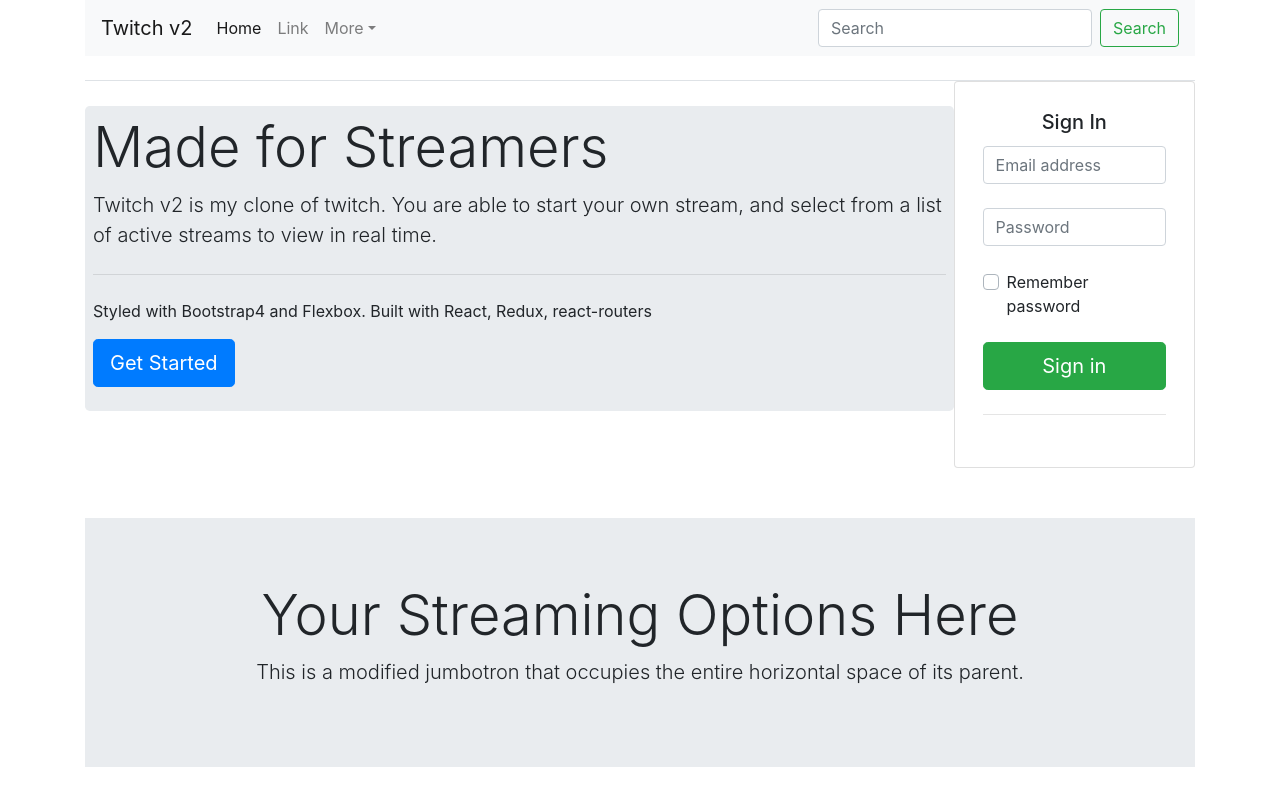
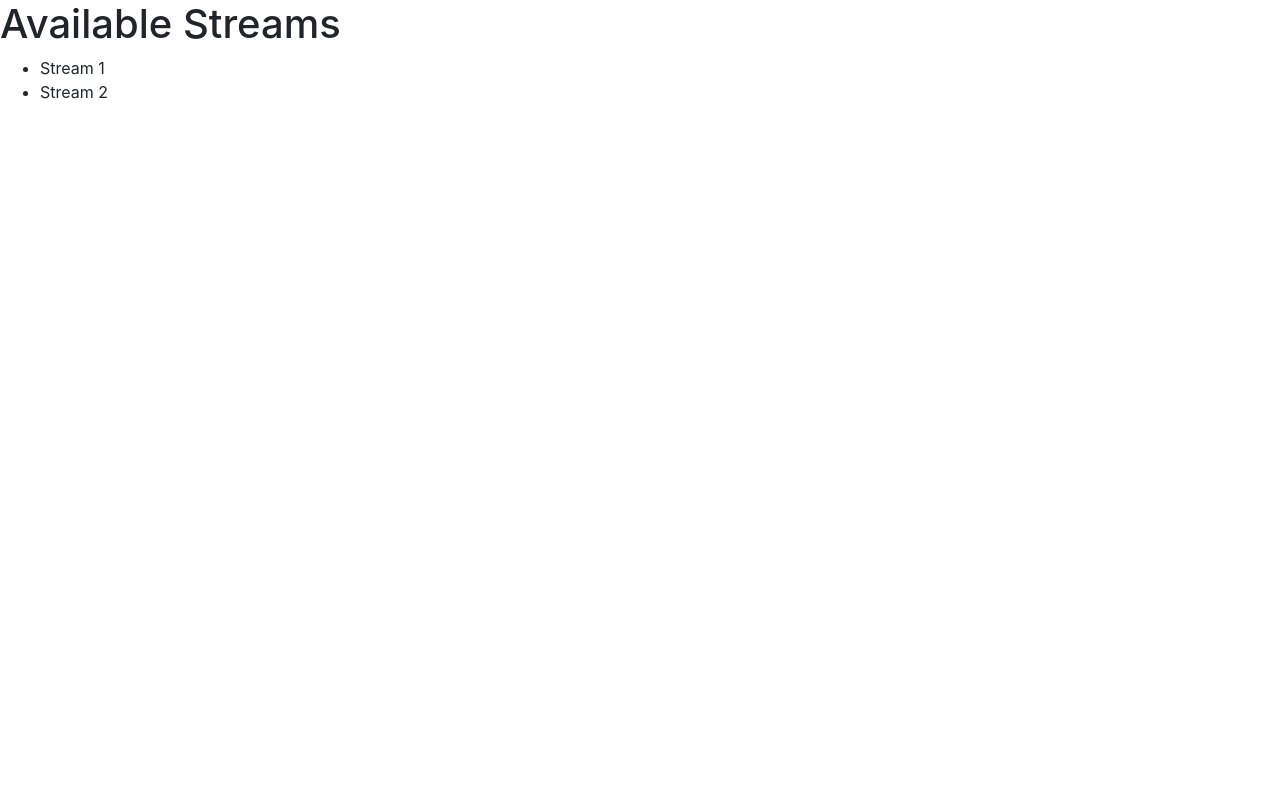
Before and after one commit to todokku/twitch.tv_clone, a React (Create React App) app in the folder client/: page / in a window 1280 px wide. Built offline with nearby package versions, Linux system fonts and the light colour scheme.

Commit message:
Stream Component Structure
Set up main stream components and wired up paths for react-router-dom.

```diff
--- a/client/src/components/App.js
+++ b/client/src/components/App.js
@@ -1,42 +1,24 @@
 import React from "react";
-import Home from "./Home";
 import { BrowserRouter as Router, Route, Link } from "react-router-dom";
+//
+import StreamIndex from "./streams/StreamIndex";
+import StreamCreate from "./streams/StreamCreate";
+import StreamShow from "./streams/StreamShow";
+import StreamEdit from "./streams/StreamEdit";
+import StreamDelete from "./streams/StreamDelete";
 
 const App = () => {
   //exact keyword allows nested components to render without issues.
   return (
     <Router>
       <div>
-        <Route path="/" exact component={Home} />
-        <Route path="/availablestreams" exact component={AvailableStreams} />
-        <Route path="/availablestreams/popular" component={PopularStreams} />
-        <Route path="/startstream" component={StartStream} />
+        <Route path="/" exact component={StreamIndex} />
+        <Route path="/streamcreate" component={StreamCreate} />
+        <Route path="/streamshow" component={StreamShow} />
+        <Route path="/streamedit" component={StreamEdit} />
+        <Route path="/streamdelete" component={StreamDelete} />
       </div>
     </Router>
   );
 };
-
-const AvailableStreams = () => {
-  return <div>These Are the Available Streams</div>;
-};
-
-const PopularStreams = () => {
-  return (
-    <div>
-      <h1>The Most Popular Streams Currently Available</h1>
-    </div>
-  );
-};
-
-const StartStream = () => {
-  return (
-    <div>
-      Start Your Stream. <br />
-      <Link to="/">
-        <button>Launch Client</button>
-      </Link>
-    </div>
-  );
-};
-
 export default App;
--- a/client/src/components/Home.css
+++ /dev/null
@@ -1,4 +0,0 @@
-.needs {
-  margin-top: 50px;
-  text-align: center;
-}
--- a/client/src/components/Home.js
+++ /dev/null
@@ -1,165 +0,0 @@
-import React from "react";
-import "./Home.css";
-//homepage + navgation page.
-//Redirect on click, to other components.
-const Home = () => {
-  return (
-    <div className="container">
-      <nav className="navbar navbar-expand-lg navbar-light bg-light">
-        <a className="navbar-brand" href="#">
-          Twitch v2
-        </a>
-        <button
-          className="navbar-toggler"
-          type="button"
-          data-toggle="collapse"
-          data-target="#navbarSupportedContent"
-          aria-controls="navbarSupportedContent"
-          aria-expanded="false"
-          aria-label="Toggle navigation"
-        >
-          <span className="navbar-toggler-icon"></span>
-        </button>
-        <div className="collapse navbar-collapse" id="navbarSupportedContent">
-          <ul className="navbar-nav mr-auto">
-            <li className="nav-item active">
-              <a className="nav-link" href="#">
-                Home <span className="sr-only">(current)</span>
-              </a>
-            </li>
-            <li className="nav-item">
-              <a className="nav-link" href="#">
-                Link
-              </a>
-            </li>
-            <li className="nav-item dropdown">
-              <a
-                className="nav-link dropdown-toggle"
-                href="#"
-                id="navbarDropdown"
-                role="button"
-                data-toggle="dropdown"
-                aria-haspopup="true"
-                aria-expanded="false"
-              >
-                More
-              </a>
-              <div className="dropdown-menu" aria-labelledby="navbarDropdown">
-                <a className="dropdown-item" href="localhost:3000/startstream">
-                  Start Stream
-                </a>
-                <a
-                  className="dropdown-item"
-                  href="localhost:3000/availablestreams"
-                >
-                  Available Streams
-                </a>
-                <div className="dropdown-divider"></div>
-                <a className="dropdown-item" href="#">
-                  Something else here
-                </a>
-              </div>
-            </li>
-          </ul>
-          <form className="form-inline my-2 my-lg-0">
-            <input
-              className="form-control mr-sm-2"
-              type="search"
-              placeholder="Search"
-              aria-label="Search"
-            />
-            <button
-              className="btn btn-outline-success my-2 my-sm-0"
-              type="submit"
-            >
-              Search
-            </button>
-          </form>
-        </div>
-      </nav>
-      <br />
-      {
-        //Login Form + intro
-      }
-      <div className="d-flex flex-column flex-md-row align-items-center border-top">
-        <div className="jumbotron p-2">
-          <h1 className="display-4">Made for Streamers</h1>
-          <p className="lead">
-            Twitch v2 is my clone of twitch. You are able to start your own
-            stream, and select from a list of active streams to view in real
-            time.
-          </p>
-          <hr className="my-4" />
-          <p>
-            Styled with Bootstrap4 and Flexbox. Built with React, Redux,
-            react-routers
-          </p>
-          <p className="lead">
-            <a className="btn btn-primary btn-lg" href="#" role="button">
-              Get Started
-            </a>
-          </p>
-        </div>
-        <div className="card card-signin p-2">
-          <div className="card-body">
-            <h5 className="card-title text-center">Sign In</h5>
-            <form className="form-signin">
-              <div className="form-label-group">
-                <input
-                  type="email"
-                  id="inputEmail"
-                  className="form-control"
-                  placeholder="Email address"
-                  required
-                  autofocus
-                />
-                <label for="inputEmail"></label>
-              </div>
-
-              <div className="form-label-group">
-                <input
-                  type="password"
-                  id="inputPassword"
-                  className="form-control"
-                  placeholder="Password"
-                  required
-                />
-                <label for="inputPassword"></label>
-              </div>
-
-              <div className="custom-control custom-checkbox">
-                <input
-                  type="checkbox"
-                  className="custom-control-input"
-                  id="customCheck1"
-                />
-                <label className="custom-control-label" for="customCheck1">
-                  Remember password
-                </label>
-              </div>
-              <br />
-              <button
-                className="btn btn-lg btn-success btn-block "
-                type="submit"
-              >
-                Sign in
-              </button>
-              <hr className="my-4" />
-            </form>
-          </div>
-        </div>
-      </div>
-      <div className="jumbotron jumbotron-fluid needs">
-        <div className="container">
-          <h1 className="display-4">Your Streaming Options Here</h1>
-          <p className="lead">
-            This is a modified jumbotron that occupies the entire horizontal
-            space of its parent.
-          </p>
-        </div>
-      </div>
-    </div>
-  );
-};
-
-export default Home;
--- /dev/null
+++ b/client/src/components/streams/StreamCreate.js
@@ -0,0 +1,12 @@
+import React from "react";
+
+const StreamCreate = () => {
+  return (
+    <div>
+      <h1>Create Stream</h1>
+      <button>Start Stream</button>
+    </div>
+  );
+};
+
+export default StreamCreate;
--- /dev/null
+++ b/client/src/components/streams/StreamDelete.js
@@ -0,0 +1,11 @@
+import React from "react";
+
+const StreamDelete = () => {
+  return (
+    <div>
+      <h1>End Stream</h1>
+    </div>
+  );
+};
+
+export default StreamDelete;
--- /dev/null
+++ b/client/src/components/streams/StreamEdit.js
@@ -0,0 +1,16 @@
+import React from "react";
+
+const StreamEdit = () => {
+  return (
+    <div>
+      <h1>Edit Your Stream Here</h1>
+      <p>Options Here,</p>
+      <button type="submit">
+        <label>Submit Changes Here</label>
+        Submit
+      </button>
+    </div>
+  );
+};
+
+export default StreamEdit;
--- /dev/null
+++ b/client/src/components/streams/StreamIndex.js
@@ -0,0 +1,15 @@
+import React from "react";
+
+const StreamIndex = () => {
+  return (
+    <div>
+      <h1>Available Streams</h1>
+      <ul>
+        <li>Stream 1</li>
+        <li>Stream 2</li>
+      </ul>
+    </div>
+  );
+};
+
+export default StreamIndex;
--- /dev/null
+++ b/client/src/components/streams/StreamShow.js
@@ -0,0 +1,12 @@
+import React from "react";
+
+const StreamShow = () => {
+  return (
+    <div>
+      <h1>Stream Title</h1>
+      <button>Video Here</button>
+    </div>
+  );
+};
+
+export default StreamShow;
```
